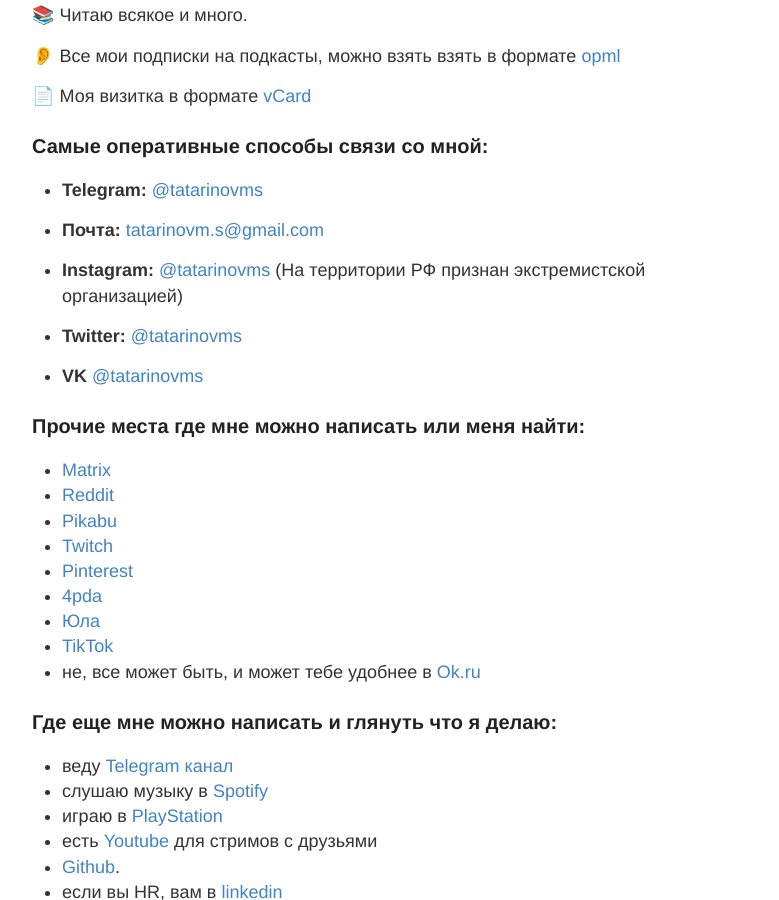
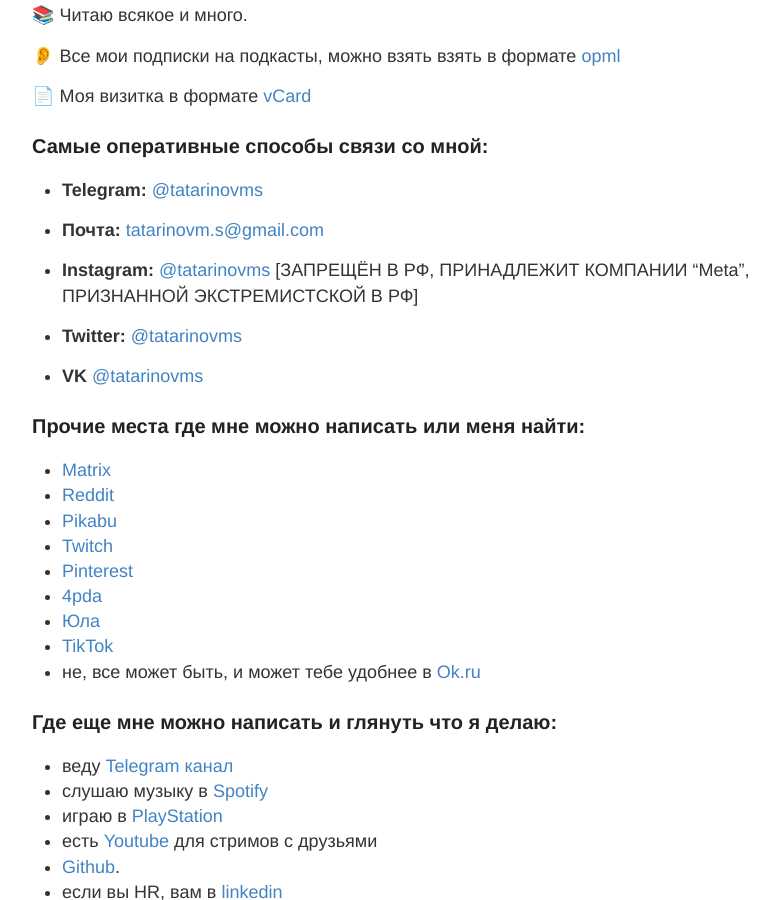
Before and after one commit to tatarinovms/tatarinovms.github.io, a Jekyll site: the page built from about.md, in a window 1280 px wide and 900 px high, scrolled down 1487 px. Shown: the whole window, without its empty margins (248-1027 px from the left). Built offline with Jekyll 4.4.1, drawn with Linux system fonts in a browser that asks for light colours.

Commit message:
Update about.md

```diff
--- a/about.md
+++ b/about.md
@@ -24,7 +24,8 @@
 
 - **Почта:** [tatarinovm.s@gmail.com](mailto:tatarinovm.s@gmail.com)
 
-- **Instagram:** [@tatarinovms](https://www.instagram.com/tatarinovms/) (На территории РФ признан экстремистской организацией)
+- **Instagram:** [@tatarinovms](https://www.instagram.com/tatarinovms/)
+[ЗАПРЕЩËН В РФ, ПРИНАДЛЕЖИТ КОМПАНИИ “Meta”, ПРИЗНАННОЙ ЭКСТРЕМИСТСКОЙ В РФ]
 
 - **Twitter:** [@tatarinovms](https://twitter.com/tatarinovms)
 
```
